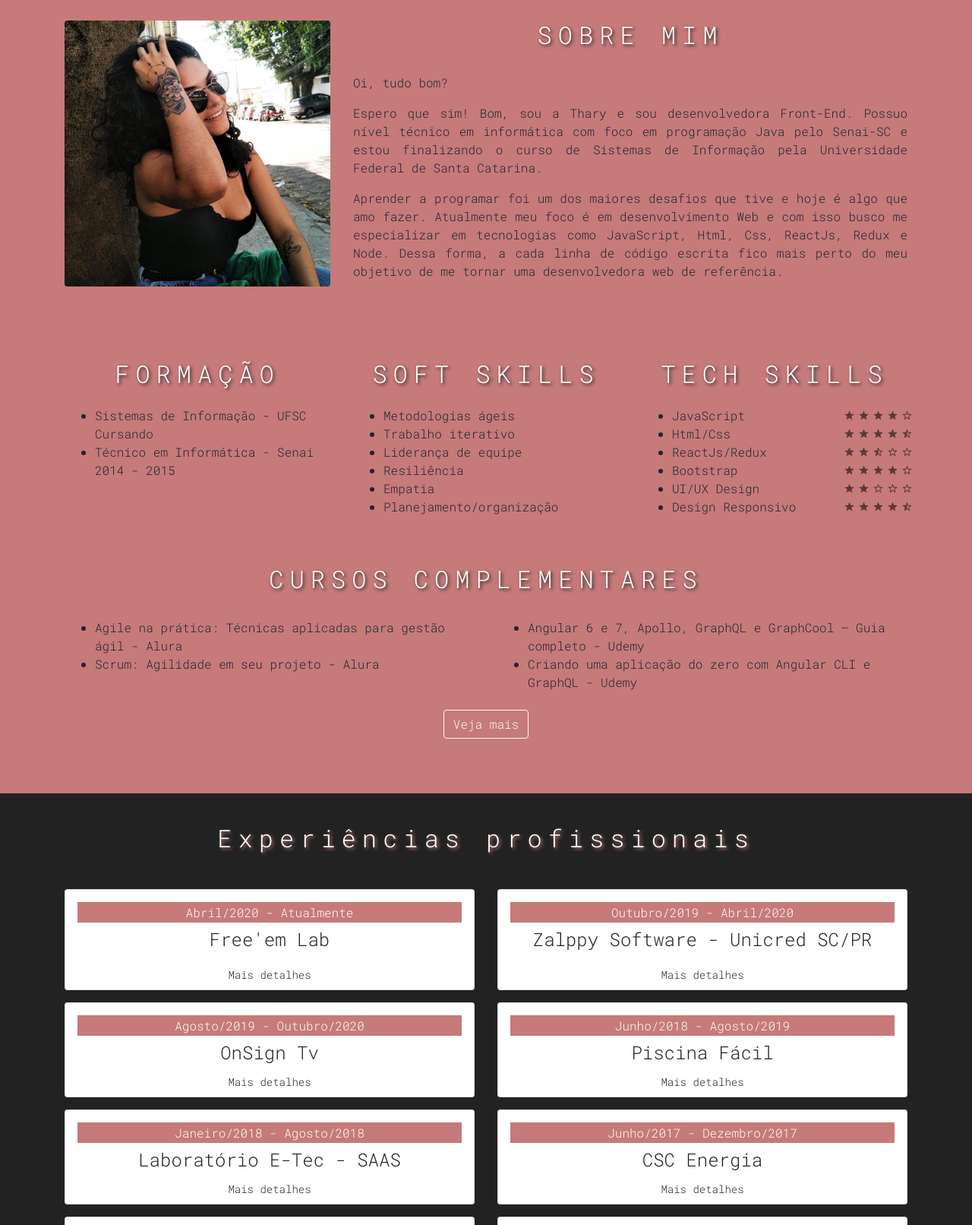
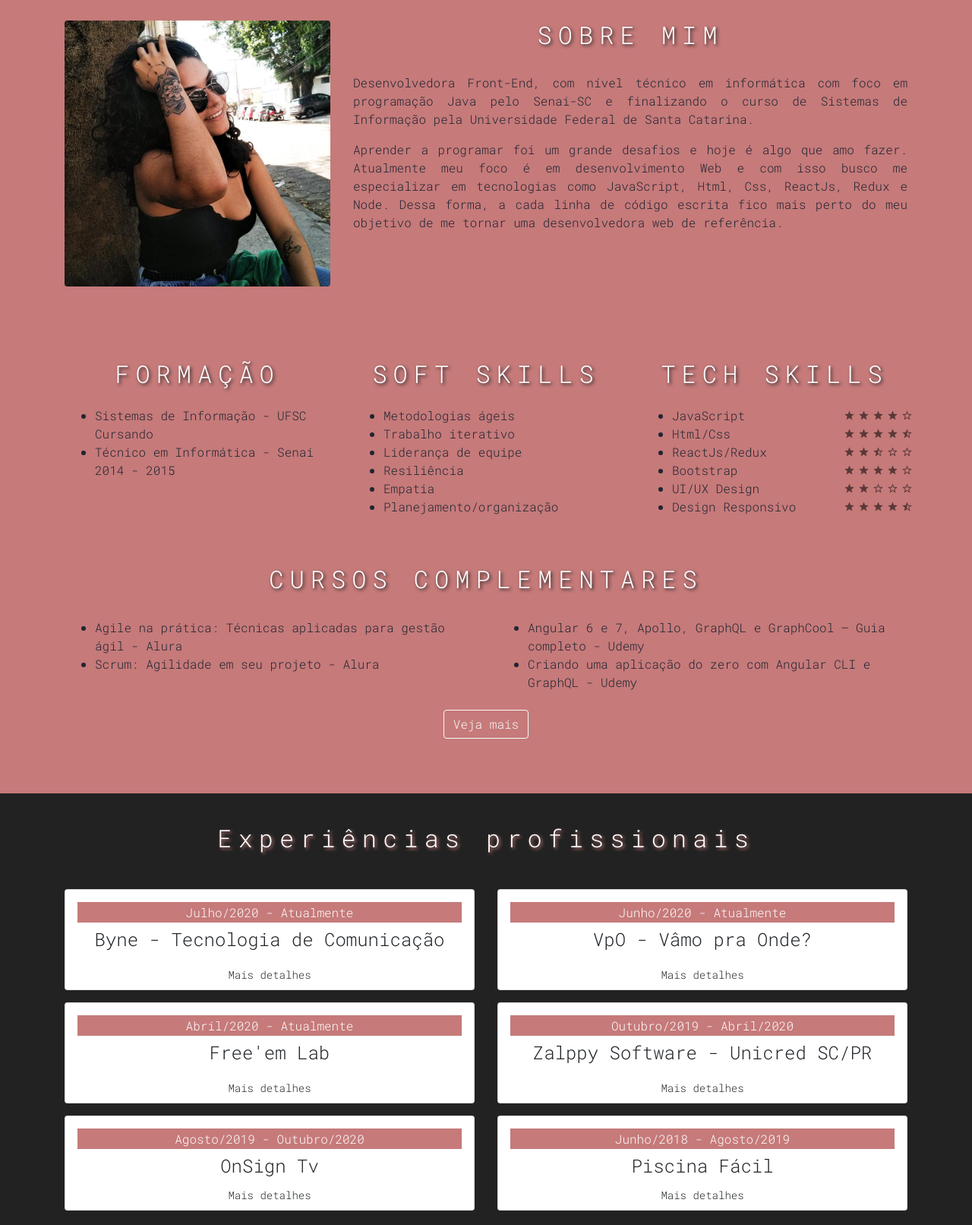
Before and after one commit to tharycorreia/portfolio, a website: page public/index.html in a window 1280 px wide. Shown: the part 821-2433 px from the top of the page at 76% size. Drawn offline with nearby package versions, Linux system fonts and the light colour scheme.

Commit message:
ajute exp proffisional

```diff
--- a/public/index.html
+++ b/public/index.html
@@ -129,6 +129,32 @@
           'btn-veja-menos-ciasc').style.display =
         'none' : document.getElementById('btn-veja-menos-ciasc').style.display = 'block'
     }
+
+    function mostrarByne() {
+      document.getElementById('byne').style.display == 'block' ? document.getElementById('ciasc').style.display =
+        'none' : document.getElementById('byne').style.display = 'block'
+
+      document.getElementById('btn-veja-mais-byne').style.display == 'none' ? document.getElementById(
+          'btn-veja-mais-byne').style.display =
+        'block' : document.getElementById('btn-veja-mais-byne').style.display = 'none'
+
+      document.getElementById('btn-veja-menos-byne').style.display == 'block' ? document.getElementById(
+          'btn-veja-menos-byne').style.display =
+        'none' : document.getElementById('btn-veja-menos-byne').style.display = 'block'
+    }
+
+    function mostrarVpo() {
+      document.getElementById('vpo').style.display == 'block' ? document.getElementById('ciasc').style.display =
+        'none' : document.getElementById('vpo').style.display = 'block'
+
+      document.getElementById('btn-veja-mais-vpo').style.display == 'none' ? document.getElementById(
+          'btn-veja-mais-vpo').style.display =
+        'block' : document.getElementById('btn-veja-mais-vpo').style.display = 'none'
+
+      document.getElementById('btn-veja-menos-vpo').style.display == 'block' ? document.getElementById(
+          'btn-veja-menos-vpo').style.display =
+        'none' : document.getElementById('btn-veja-menos-vpo').style.display = 'block'
+    }
   </script>
 </head>
 
@@ -146,11 +172,9 @@
         <h2 class='subtitulo'>FRONT-END DEVELOPER</h2>
       </div>
     </div>
-
   </div>
   <div id="sobre">
     <div class="container">
-
       <div class="row pt-4">
         <div class="col-md-4 pt-4 pb-5">
           <img class="rounded float-left img-fluid" src="./img/pp (1).jpeg" alt="Thary">
@@ -160,13 +184,10 @@
             <h2 class="sub-title shadow-sub">SOBRE MIM</h2>
           </div>
           <p>
-            Oi, tudo bom?
-          </p>
-          <p>
-            Espero que sim! Bom, sou a Thary e sou desenvolvedora Front-End. Possuo nível técnico em informática com
-            foco em programação Java pelo Senai-SC e estou finalizando o curso de Sistemas de Informação pela
+            Desenvolvedora Front-End, com nível técnico em informática com
+            foco em programação Java pelo Senai-SC e finalizando o curso de Sistemas de Informação pela
             Universidade Federal de Santa Catarina. </p>
-          <p> Aprender a programar foi um dos maiores desafios que tive e hoje é algo que amo fazer. Atualmente meu
+          <p> Aprender a programar foi um grande desafios e hoje é algo que amo fazer. Atualmente meu
             foco
             é em desenvolvimento Web e com isso busco me especializar em tecnologias como JavaScript, Html, Css,
             ReactJs, Redux e Node.
@@ -293,10 +314,6 @@
                     </container>
                   </container>
                 </li>
-
-
-
-
               </ul>
             </div>
           </div>
@@ -368,7 +385,47 @@
         <h2 class="sub-title p-4">Experiências profissionais</h2>
       </div>
       <div class="row">
-
+        <div class="col-md-6">
+          <div class="mb-3 card pt-3 pr-3 pl-3 pb-1" onClick='mostrarByne()'>
+            <h6 class="card-data p-1 d-flex justify-content-center text-white">Julho/2020 - Atualmente</h6>
+            <h4 class="d-flex justify-content-center">Byne - Tecnologia de Comunicação</h4>
+            <div id="btn-veja-mais-byne" class="mostrar">
+              <div class="d-flex justify-content-center mt-2 ">
+                <button class="btn btn-sm">Mais detalhes</button>
+              </div>
+            </div>
+            <div id='byne' class="ocultar p-4">
+              <p>- Front-End Developer</p>
+              <p>- ReactJs, Redux</p>
+            </div>
+            <div id="btn-veja-menos-vpo" class="ocultar">
+              <div class="d-flex justify-content-center mt-2 ">
+                <button class="btn btn-sm">Ocultar detalhes</button>
+              </div>
+            </div>
+          </div>
+        </div>
+        <div class="col-md-6">
+          <div class="mb-3 card pt-3 pr-3 pl-3 pb-1" onClick='mostrarVpo()'>
+            <h6 class="card-data p-1 d-flex justify-content-center text-white">Junho/2020 - Atualmente</h6>
+            <h4 class="d-flex justify-content-center">VpO - Vâmo pra Onde?</h4>
+            <div id="btn-veja-mais-vpo" class="mostrar">
+              <div class="d-flex justify-content-center mt-2 ">
+                <button class="btn btn-sm">Mais detalhes</button>
+              </div>
+            </div>
+            <div id='freeem' class="ocultar p-4">
+              <p>- Ui/Ux Design</p>
+              <p>- Protoripação, definição de fluxo</p>
+              <p>- Figma</p>
+            </div>
+            <div id="btn-veja-menos-vpo" class="ocultar">
+              <div class="d-flex justify-content-center mt-2 ">
+                <button class="btn btn-sm">Ocultar detalhes</button>
+              </div>
+            </div>
+          </div>
+        </div>
         <div class="col-md-6">
           <div class="mb-3 card pt-3 pr-3 pl-3 pb-1" onClick='mostrarFreeem()'>
             <h6 class="card-data p-1 d-flex justify-content-center text-white">Abril/2020 - Atualmente</h6>
@@ -458,7 +515,7 @@
             </div>
           </div>
         </div>
-        <div class="col-md-6">
+       <!-- <div class="col-md-6">
           <div class="card mb-3 pt-3 pr-3 pl-3 pb-1" onClick='mostrarSaas()'>
             <h6 class="card-data p-1 d-flex justify-content-center text-white">Janeiro/2018 - Agosto/2018</h6>
             <h4 class="d-flex justify-content-center">Laboratório E-Tec - SAAS</h4>
@@ -555,7 +612,7 @@
               </div>
             </div>
           </div>
-        </div>
+        </div>-->
       </div>
       <div class="d-flex justify-content-center mt-4">
         <button class="btn btn-outline-light">
@@ -585,8 +642,8 @@
           </a>
         </div>
         <div class="col-md-4  p-2">
-          <a href="https://github.com/tharycorreia/portfolio-thary" class='zoom' target="blank">
-            <img class="rounded img-fluid" src="./img/1.png" alt="Portfólio V1 - Thary">
+          <a href="https://julianaalecio.com/" class='zoom' target="blank">
+            <img class="rounded img-fluid" src="./img/siteju.png" alt="Juliana Alécio - Coaching e Inovação">
           </a>
         </div>
       </div>
```
Also changed, not shown: 1 other file.
